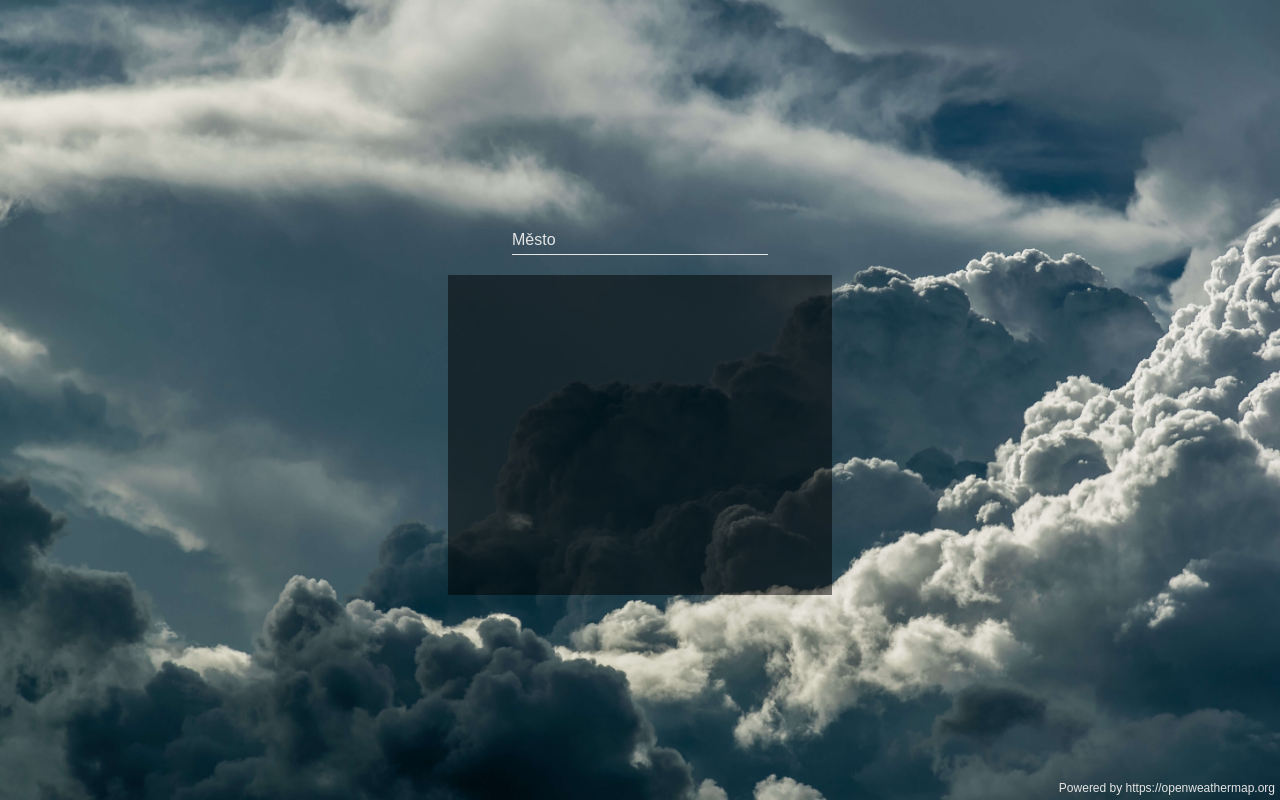
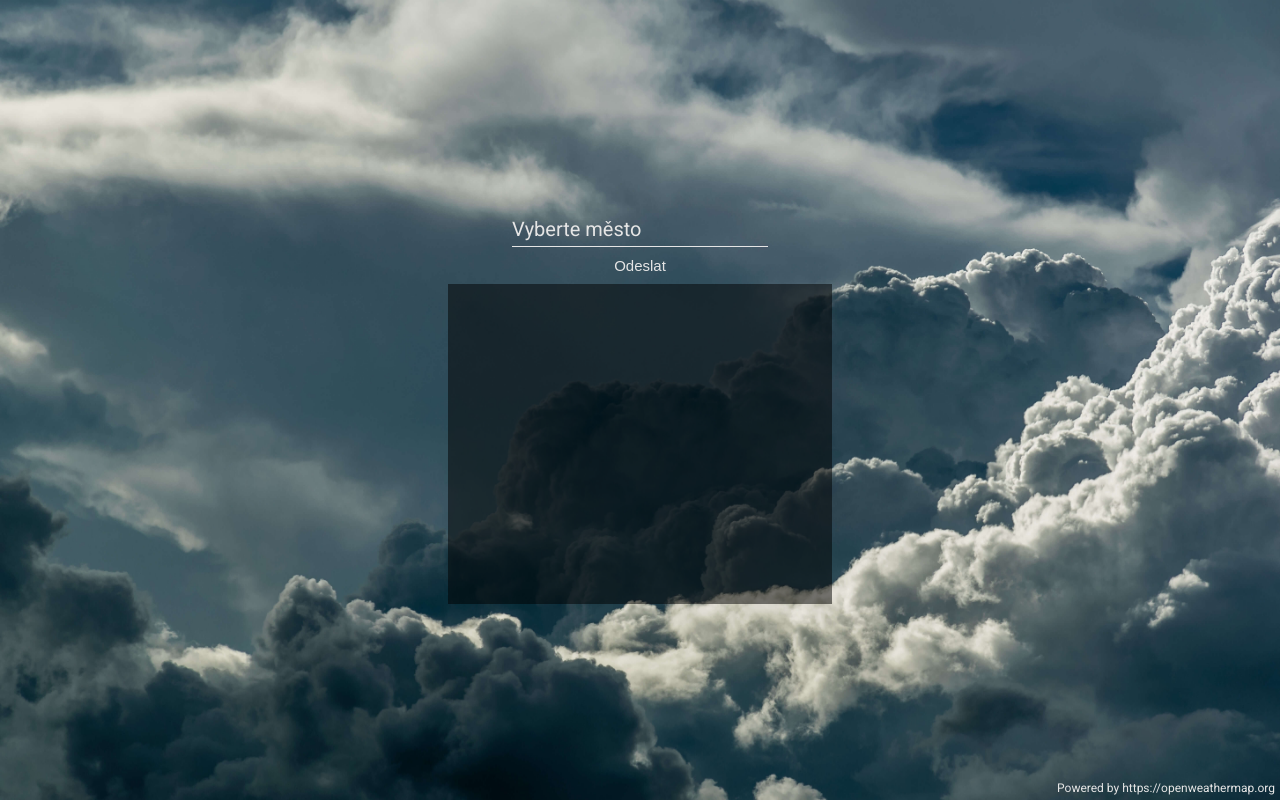
Before and after one commit to val0065/weatherForecast, a plain HTML site: page index.html in a window 1280 px wide. Drawn offline with Linux system fonts and the light colour scheme; no server answers.

Commit message:
City input

```diff
--- a/app.js
+++ b/app.js
@@ -1,14 +1,13 @@
-window.addEventListener('load', () => {
-    let long;
-    let lat;
-    let tempDescription = document.querySelector('.temp-description');
+function assignCity() {
+    let city;
     let tempDescriptionDetail = document.querySelector('.temp-description-detail');
     let tempDegree = document.querySelector('.temp-degree');
     let locationTimezone = document.querySelector('.location-timezone');
     let tempIcon = document.querySelector('.temp-icon');
+    city = document.getElementById("city").value;
 
     const proxy = 'https://cors-anywhere.herokuapp.com/';
-    const api = `${proxy}api.openweathermap.org/data/2.5/weather?q=Ostrava&lang=cz&appid=35eadc12a742fadf5f97b1c0db70121f`;
+    const api = `${proxy}api.openweathermap.org/data/2.5/weather?q=${city}&lang=cz&appid=35eadc12a742fadf5f97b1c0db70121f`;
 
     fetch(api)
         .then(response => {
@@ -18,7 +17,6 @@ window.addEventListener('load', () => {
             console.log(data);
             let celsius = Math.round(data.main.temp - 273.15) + ' °C';
             tempDegree.textContent = celsius;
-            // tempDescription.textContent = data.weather[0].main;
             let desc = data.weather[0].description;
             tempDescriptionDetail.textContent = desc.toUpperCase();
             locationTimezone.textContent = data.name;
@@ -27,4 +25,4 @@ window.addEventListener('load', () => {
             let dawn = data.sys.sunrise;
             let dusk = data.sys.sunset;
         });
-});
+}
--- a/index.html
+++ b/index.html
@@ -5,16 +5,18 @@
     <meta charset="UTF-8">
     <meta name="viewport" content="width=device-width, initial-scale=1.0">
     <link rel="stylesheet" href="./style.css" />
+    <link href="https://fonts.googleapis.com/css?family=Roboto&display=swap" rel="stylesheet">
     <title>Počasí</title>
 </head>
 
 <body>
     <div class="city-input">
-        <input type="text" name="city" autocomplete="off" required />
+        <input type="text" name="city" autocomplete="off" id="city" required />
         <label for="city" class="label-city">
-            <span class="city-name">Město</span>
+            <span class="city-name">Vyberte město</span>
         </label>
     </div>
+    <input name="submit" type="submit" class="city-submit" onclick="assignCity()" value="Odeslat">
     <div class="location">
         <h1 class="location-timezone"></h1>
         <img class="temp-icon" src="">
--- a/style.css
+++ b/style.css
@@ -11,7 +11,7 @@ body {
     flex-direction: column;
     align-items: center;
     background: rgb(47, 150, 163);
-    font-family: sans-serif;
+    font-family: 'Roboto', sans-serif;
     color: #fff;
     background-image: url(./img/background.jpg);
     background-position: center;
@@ -76,7 +76,21 @@ body {
     height: 50px;
     color: black;
     overflow: hidden;
-    margin-bottom: 20px;
+    margin-bottom: 10px;
+    font-size: 20px;
+}
+
+.city-submit {
+    background: none;
+    outline: none;
+    border: none;
+    color: #e5e5e5;
+    margin-bottom: 10px;
+    font-size: 15px;
+}
+
+.city-submit:hover {
+    font-weight: bolder;
 }
 
 .city-input input {
@@ -87,6 +101,7 @@ body {
     border: none;
     background: none;
     outline: none;
+    font-size: 20px;
 }
 
 .city-input label {
```
